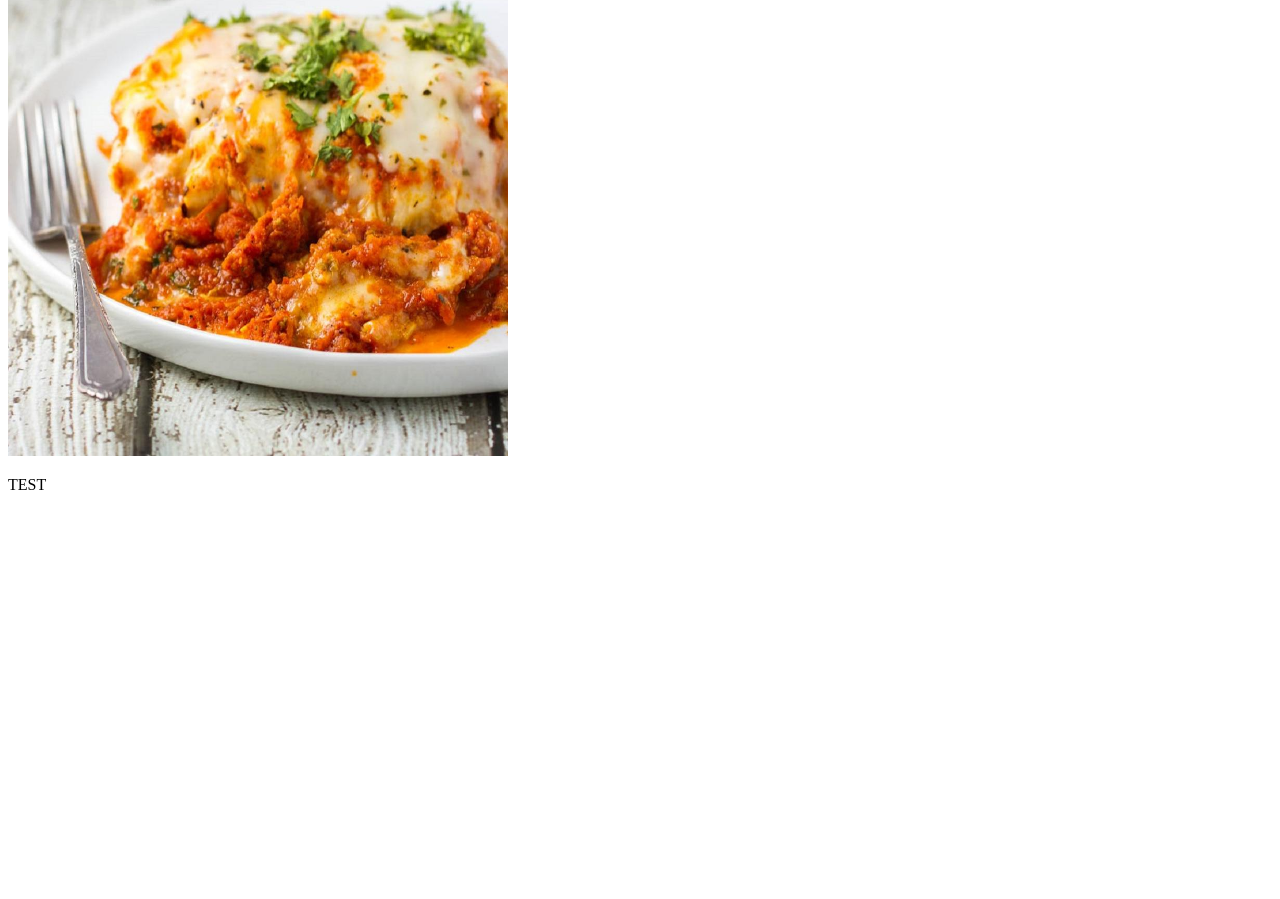
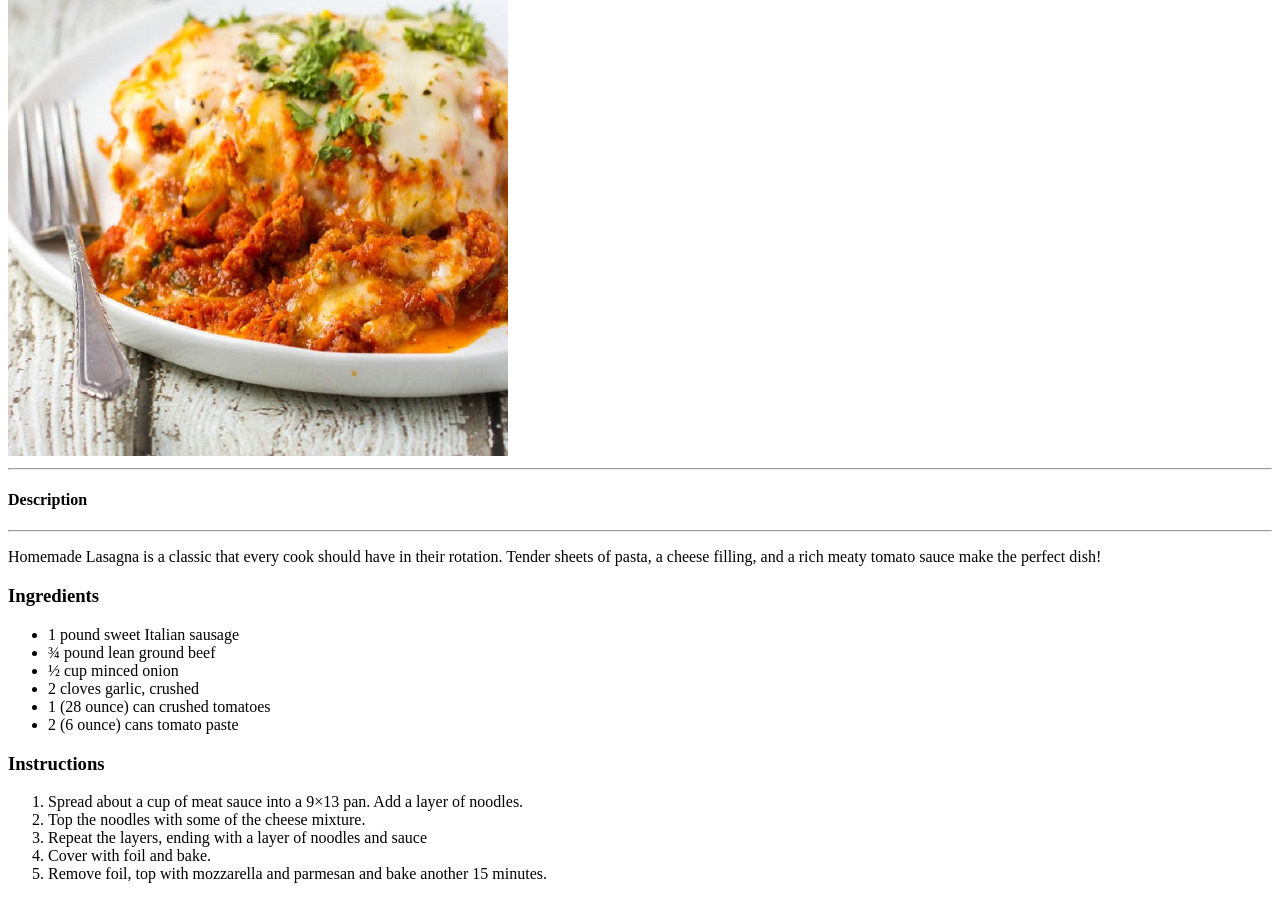
Before and after one commit to CONSHEP/odin-recipes, a plain HTML site: page recipes/lasagna.html in a window 1280 px wide. Shown: the part 224-1123 px from the top of the page. Before the commit the page ends 800 px from the top, so only its background shows below. Drawn offline with Linux system fonts and the light colour scheme.

```diff
--- a/recipes/lasagna.html
+++ b/recipes/lasagna.html
@@ -2,13 +2,37 @@
 <html lang="en">
   <head>
     <meta charset="UTF-8">
-    <title>My First Webpage</title>
+    <title>Lasagna</title>
   </head>
 
   <body>
   <h1>Lasagna</h1>
 	<img src="../images/lasagna.jpeg" alt="Lasagna Picture" style="width:500px;height:600px;"/>
-	<br>
-	<p>TEST</p>
+	<hr>
+	<h4>Description</h4>
+	<hr>
+	<p>
+	Homemade Lasagna is a classic that every cook should have in their rotation. Tender sheets of pasta, a cheese filling,
+	 and a rich meaty tomato sauce make the perfect dish!
+	</p>
+	<h3>Ingredients</h3>
+		<ul>
+    			<li>1 pound sweet Italian sausage</li>
+   			<li>¾ pound lean ground beef</li>
+			<li>½ cup minced onion</li>
+			<li>2 cloves garlic, crushed</li>
+			<li>1 (28 ounce) can crushed tomatoes</li>
+			<li>2 (6 ounce) cans tomato paste</li>
+		</ul>
+	<h3>Instructions</h3>
+		<ol>
+    			<li>Spread about a cup of meat sauce into a 9×13 pan. Add a layer of noodles.</li>
+   			<li>Top the noodles with some of the cheese mixture.</li>
+			<li>Repeat the layers, ending with a layer of noodles and sauce</li>
+			<li>Cover with foil and bake.</li>
+			<li>Remove foil, top with mozzarella and parmesan and bake another 15 minutes.</li>
+		</ol>
+
+
   </body>
 </html>
```
Also changed, not shown: index.html (+6 -3 lines), recipes/eggsalad.html (added, +35 -0 lines), recipes/grilledcheese.html (added, +35 -0 lines), images/eggsalad.jpg (added), images/grilledcheese.jpeg (added).
